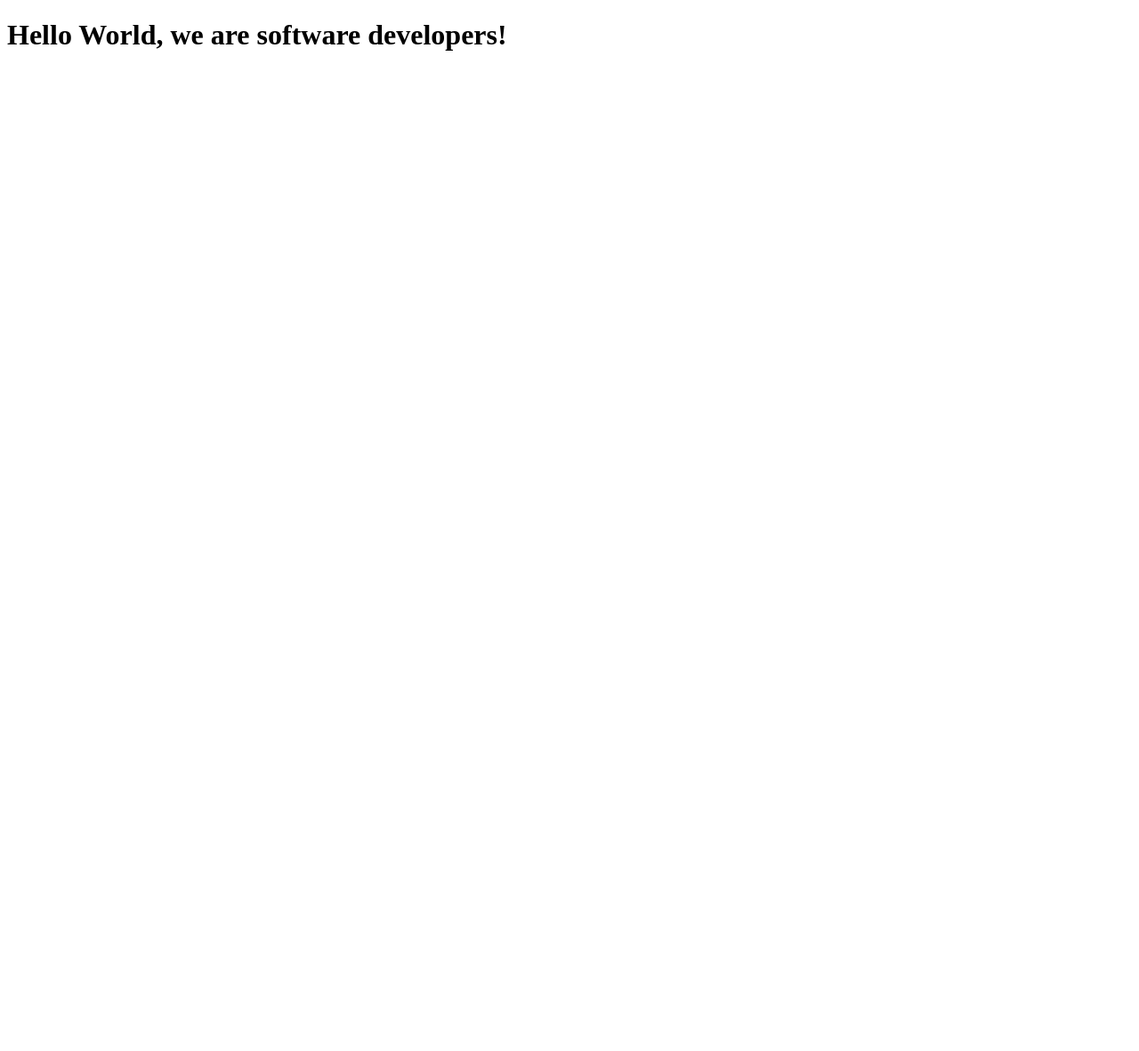
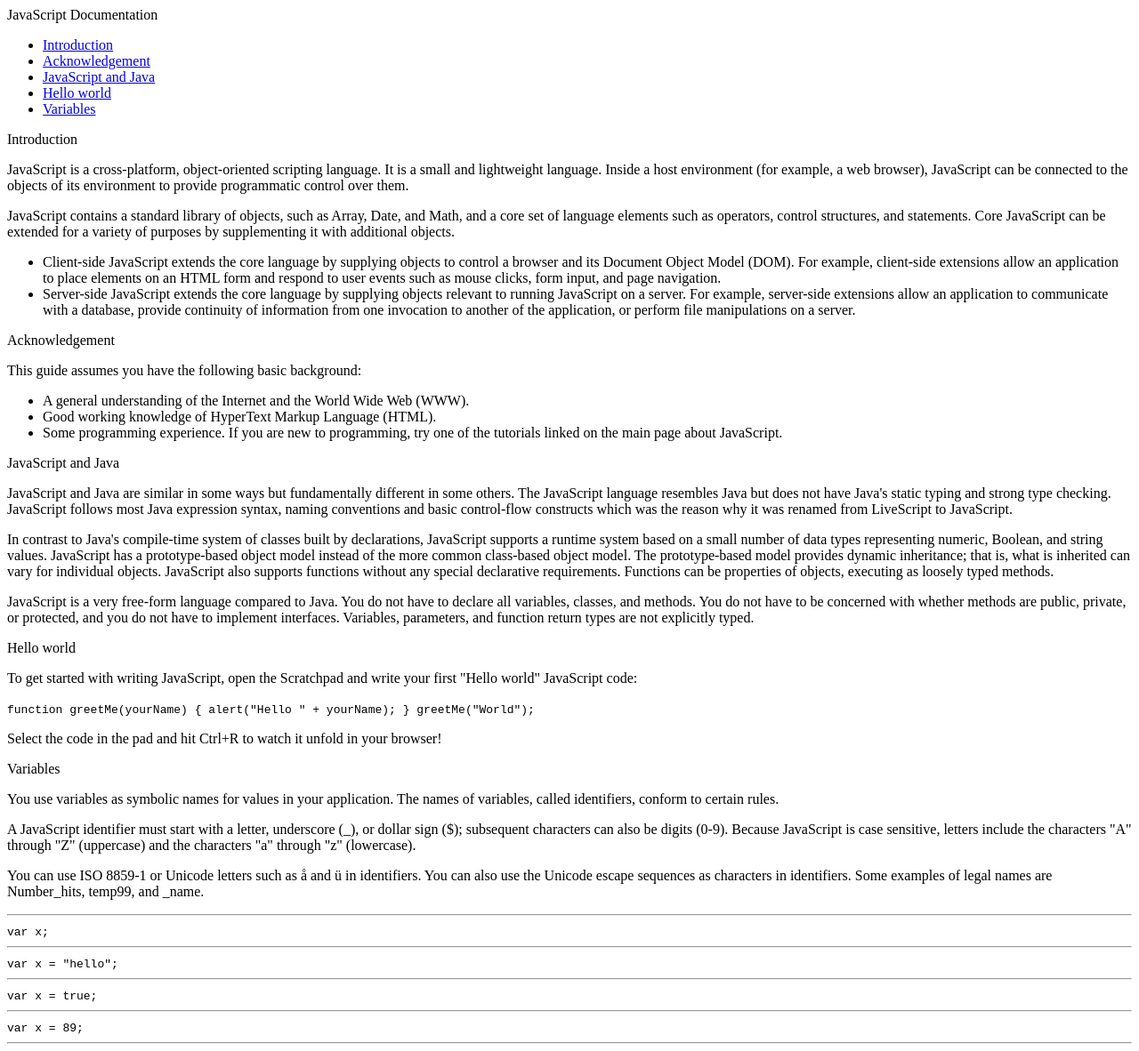
Before and after one commit to anbehindY/yan-x-zemen, a plain HTML site: page index.html in a window 1280 px wide. Shown: the whole page at 89% size. Before the commit the page ends 800 px from the top, so only its background shows below. Drawn offline with Linux system fonts and the light colour scheme.

Commit message:
index.html completed

```diff
--- a/index.html
+++ b/index.html
@@ -7,6 +7,105 @@
     <title>Trial with Zemen</title>
 </head>
 <body>
-    <h1>Hello World, we are software developers!</h1>
+    <nav id="navbar">
+        <header>
+          JavaScript Documentation
+        </header>
+        <ul>
+          <li>
+            <a class="nav-link" href="#Introduction">Introduction</a>
+          </li>
+          <li>
+            <a class="nav-link" href="#Acknowledgement">Acknowledgement</a>
+          </li>
+          <li><a class="nav-link" href="#JavaScript_and_Java">JavaScript and Java</a>
+          </li>
+          <li>
+            <a class="nav-link" href="#Hello_world">Hello world</a>
+          </li>
+          <li>
+            <a class="nav-link" href="#Variables">Variables</a>
+          </li>
+        </ul>
+      </nav>
+      <main id="main-doc">
+        <section class="main-section" id="Introduction">
+          <header>
+            Introduction
+          </header>
+          <p>
+            JavaScript is a cross-platform, object-oriented scripting language. It is a small and lightweight language. Inside a host environment (for example, a web browser), JavaScript can be connected to the objects of its environment to provide programmatic control over them.
+          </p>
+          <p>JavaScript contains a standard library of objects, such as Array, Date, and Math, and a core set of language elements such as operators, control structures, and statements. Core JavaScript can be extended for a variety of purposes by supplementing it with additional objects.</p>
+          <ul>
+            <li>Client-side JavaScript extends the core language by supplying objects to control a browser and its Document Object Model (DOM). For example, client-side extensions allow an application to place elements on an HTML form and respond to user events such as mouse clicks, form input, and page navigation. </li>
+            <li>Server-side JavaScript extends the core language by supplying objects relevant to running JavaScript on a server. For example, server-side extensions allow an application to communicate with a database, provide continuity of information from one invocation to another of the application, or perform file manipulations on a server. </li>
+          </ul>
+        </section>
+        <section class="main-section" id="Acknowledgement">
+          <header>
+            Acknowledgement
+          </header>
+          <p>
+             This guide assumes you have the following basic background:
+          </p>
+          <ul>
+            <li>A general understanding of the Internet and the World Wide Web (WWW).</li>
+            <li>Good working knowledge of HyperText Markup Language (HTML).</li>
+            <li>Some programming experience. If you are new to programming, try one of the tutorials linked on the main page about JavaScript.</li>
+          </ul>
+        </section>
+        <section class="main-section" id="JavaScript_and_Java">
+          <header>
+            JavaScript and Java
+          </header>
+          <p>
+              JavaScript and Java are similar in some ways but fundamentally different in some others. The JavaScript language resembles Java but does not have Java's static typing and strong type checking. JavaScript follows most Java expression syntax, naming conventions and basic control-flow constructs which was the reason why it was renamed from LiveScript to JavaScript.
+          </p>
+          <p>In contrast to Java's compile-time system of classes built by declarations, JavaScript supports a runtime system based on a small number of data types representing numeric, Boolean, and string values. JavaScript has a prototype-based object model instead of the more common class-based object model. The prototype-based model provides dynamic inheritance; that is, what is inherited can vary for individual objects. JavaScript also supports functions without any special declarative requirements. Functions can be properties of objects, executing as loosely typed methods.
+          </p>
+          <p>
+            JavaScript is a very free-form language compared to Java. You do not have to declare all variables, classes, and methods. You do not have to be concerned with whether methods are public, private, or protected, and you do not have to implement interfaces. Variables, parameters, and function return types are not explicitly typed.
+          </p>
+        </section>
+        <section class="main-section" id="Hello_world">
+          <header>
+            Hello world
+          </header>
+          <p>
+              To get started with writing JavaScript, open the Scratchpad and write your first "Hello world" JavaScript code:
+          </p>
+          <code>function greetMe(yourName) { alert("Hello " + yourName); }
+                  greetMe("World");</code>
+          <p>
+            Select the code in the pad and hit Ctrl+R to watch it unfold in your browser!
+          </p>
+        </section>
+        <section class="main-section" id="Variables">
+          <header>
+            Variables
+          </header>
+          <p>
+              You use variables as symbolic names for values in your application. The names of variables, called identifiers, conform to certain rules.
+          </p>
+          <p>
+            A JavaScript identifier must start with a letter, underscore (_), or dollar sign ($); subsequent characters can also be digits (0-9). Because JavaScript is case sensitive, letters include the characters "A" through "Z" (uppercase) and the characters "a" through "z" (lowercase).
+          </p>
+          <p>You can use ISO 8859-1 or Unicode letters such as å and ü in identifiers. You can also use the Unicode escape sequences as characters in identifiers. Some examples of legal names are Number_hits, temp99, and _name.
+          </p><hr>
+          <code>
+            var x;
+          </code><hr>
+          <code>
+            var x = "hello";
+          </code><hr>
+          <code>
+            var x = true;
+          </code><hr>
+          <code>
+            var x = 89;
+          </code><hr>
+        </section>
+      </main>
 </body>
 </html>
```
